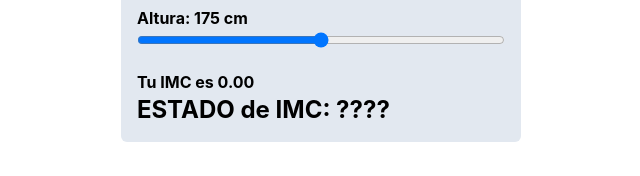
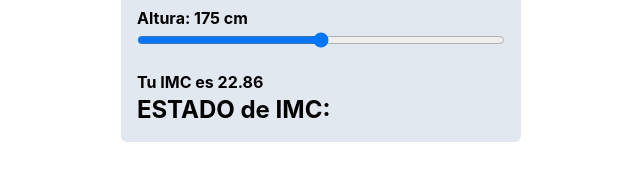
Before and after one commit to victorvzn/bootcamp-frontend-python-g31-jv, a React (Vite) app in the folder semana10/dia01-01-react-imc-app/: page / in a window 1280 px wide. Shown: the part 158-334 px from the top of the page, without its empty margins (319-959 px from the left). Built offline with nearby package versions, Linux system fonts and the light colour scheme.

Commit message:
semana10, dia01, 01, react imc app

```diff
--- a/semana10/dia01-01-react-imc-app/src/App.jsx
+++ b/semana10/dia01-01-react-imc-app/src/App.jsx
@@ -10,6 +10,22 @@ const App = () => {
   }
 
   // TODO: Actualicen la altura en la etiqueta del rango "Altura: 0 cm" usando el estado altura.
+
+  const handleAltura = (event) => {
+    setAltura(event.target.value)
+  }
+
+  const imc = peso / ((altura /100) ** 2)
+
+  const imcDecimal = imc.toFixed(2)
+
+  // TODO: Según el IMC mostrar los siguientes valores:
+  // Menor a < 18.5 -> Bajo peso
+  // Menor a 18.5 - 24.9 -> Peso saludable
+  // Menor a 25.0 - 29.9 -> Sobrepeso
+  // Menor a > 30.0 -> Obesidad
+
+  const imcResultado = ''
 
   return (
     <section className="w-[400px] bg-slate-200 p-4 mt-8 mx-auto rounded-md">
@@ -33,12 +49,13 @@ const App = () => {
           min="50"
           max="200"
           className="w-full"
+          onChange={handleAltura}
         />
       </div>
 
-      <p className="font-bold mt-4">Tu IMC es 0.00</p>
+      <p className="font-bold mt-4">Tu IMC es {imcDecimal}</p>
 
-      <p className="font-bold text-2xl">ESTADO de IMC: ????</p>
+      <p className="font-bold text-2xl">ESTADO de IMC: {imcResultado}</p>
     </section>
   )
 }
```
